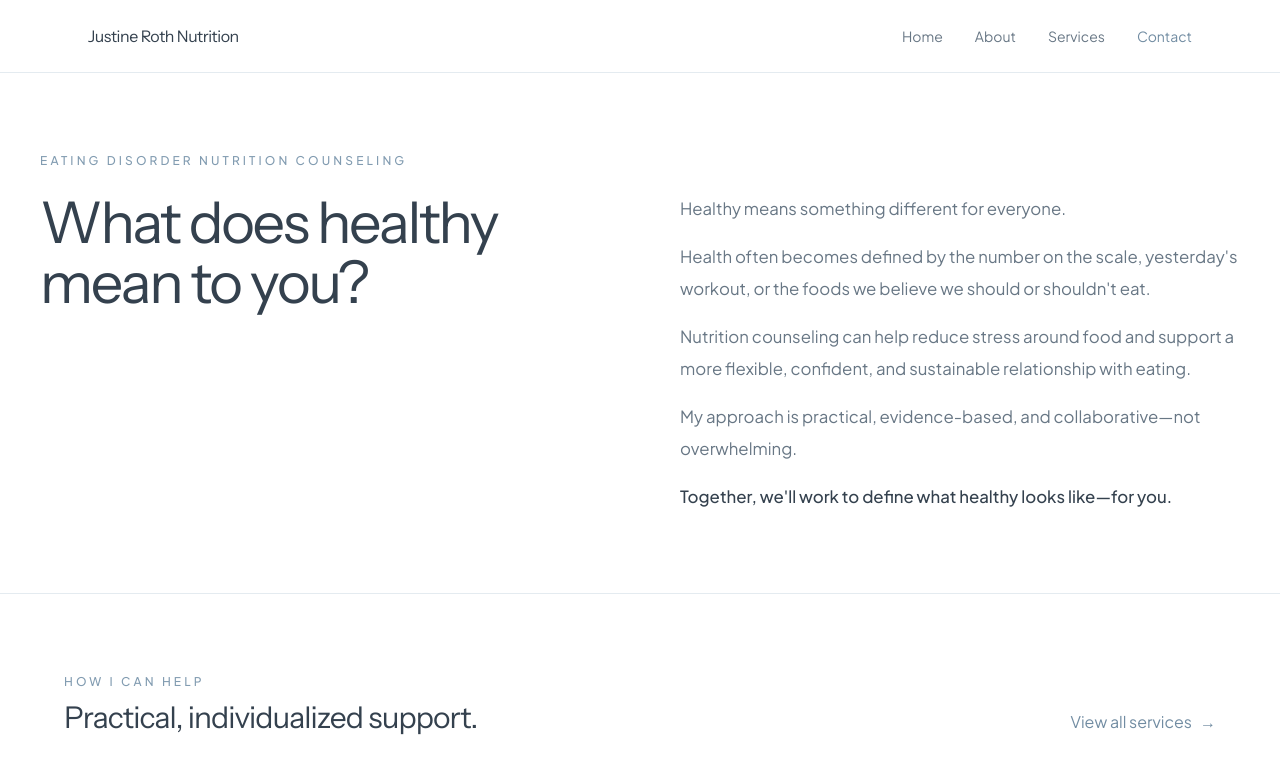
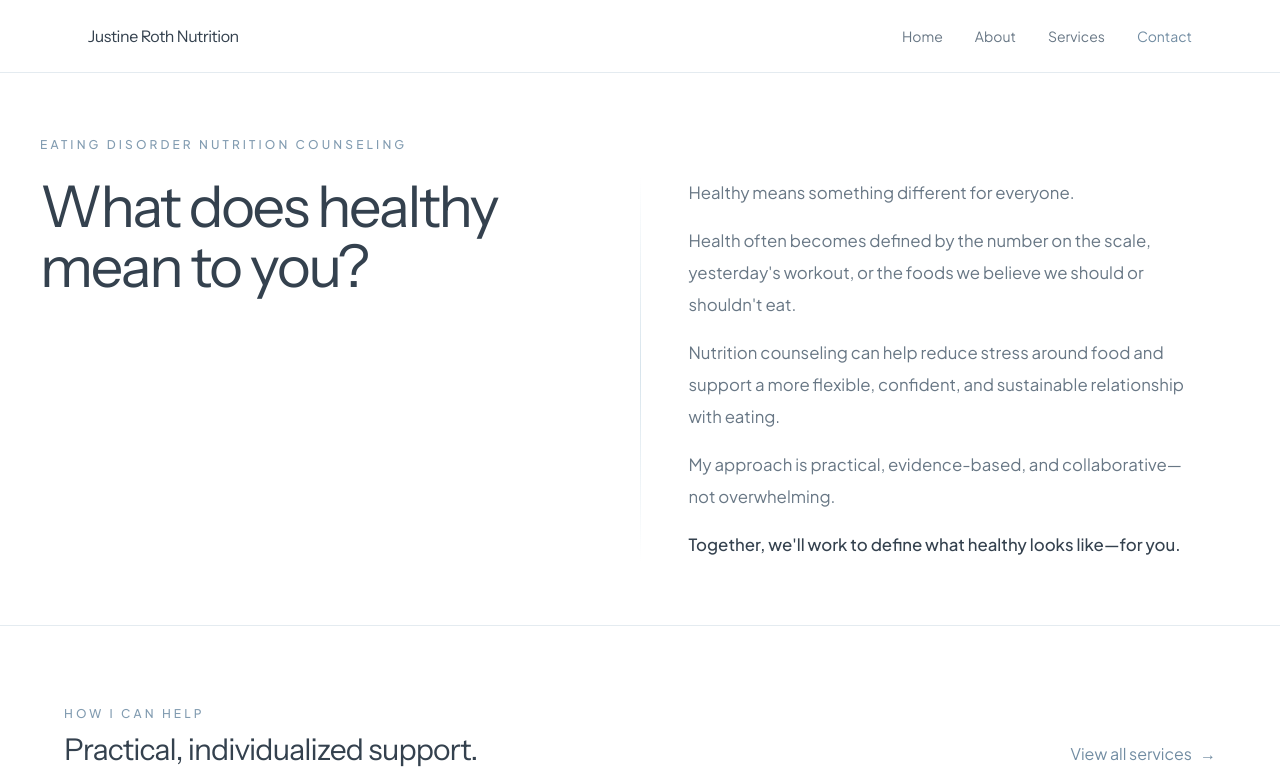
Before and after one commit to justinerothrd/justine-roth-nutrition, a Next.js app: page / in a window 1280 px wide. Shown: the top 773 px of the page. Built offline with nearby package versions, Linux system fonts and the light colour scheme.

Commit message:
Adjust layout and styling for hero section

```diff
--- a/app/page.tsx
+++ b/app/page.tsx
@@ -42,20 +42,25 @@ export default function Home() {
       </section>
 
       {/* Tablet and desktop hero */}
-      <section className="hidden border-b border-[#E4EBF0] px-8 py-14 sm:block lg:px-10 lg:py-20">
+      <section className="hidden border-b border-[#E4EBF0] px-8 py-14 sm:block lg:px-10 lg:py-16">
         <div className="mx-auto max-w-7xl">
           <p className="text-xs font-medium uppercase tracking-[0.26em] text-[#829CB1]">
             Eating Disorder Nutrition Counseling
           </p>
 
-          <div className="mt-6 grid gap-12 lg:grid-cols-[1fr_1fr] lg:gap-16 xl:gap-20">
+          <div className="mt-6 grid gap-10 lg:grid-cols-[1fr_auto_1fr] lg:gap-10 xl:gap-12">
             <div>
               <h1 className="font-heading max-w-[13ch] text-[2.75rem] font-normal leading-[1.04] tracking-[-0.04em] md:text-[3.15rem] lg:text-[3.6rem]">
                 What does healthy mean to you?
               </h1>
             </div>
 
-            <div className="max-w-xl space-y-4 text-[1.05rem] leading-8 text-[#687785]">
+            <div
+              aria-hidden="true"
+              className="hidden h-full w-px bg-gradient-to-b from-transparent via-[#D7E4EC] to-transparent lg:block"
+            />
+
+            <div className="max-w-lg space-y-4 text-[1.05rem] leading-8 text-[#687785]">
               <p>Healthy means something different for everyone.</p>
 
               <p>
```
